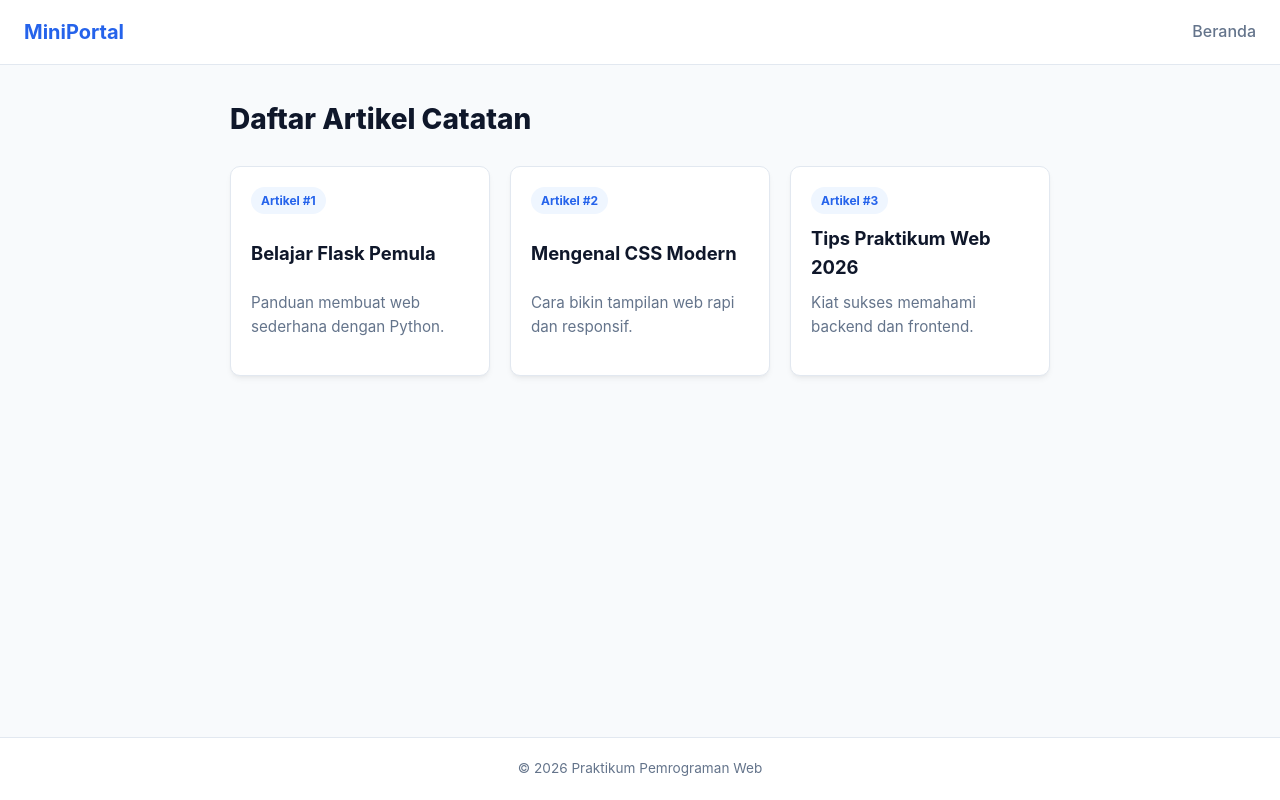
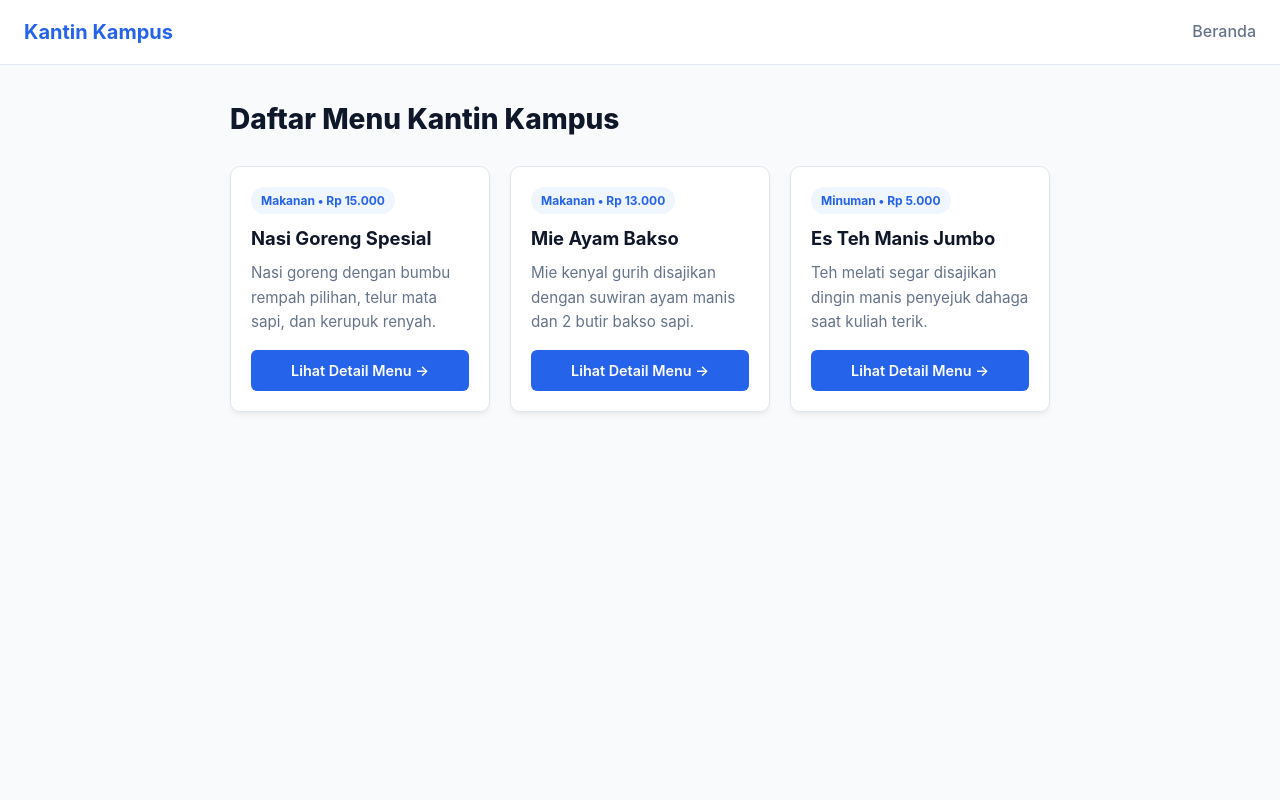
Before and after one commit to Faiz-abdurrachman/pertemuan_05_pemweb, a Flask app: page / in a window 1280 px wide. Run offline with Flask 3, Linux system fonts and the light colour scheme.

Commit message:
feat: adopt Kantin Kampus menu theme for clean live-coding

```diff
--- a/app.py
+++ b/app.py
@@ -2,31 +2,34 @@ from flask import Flask, render_template
 
 app = Flask(__name__)
 
-# Data artikel mini sederhana (Hasil pembelajaran P-04)
-artikel_list = [
+# Data menu kantin kampus sederhana untuk praktikum
+menu_list = [
     {
-        "id": 1,
-        "judul": "Belajar Flask Pemula",
-        "ringkasan": "Panduan membuat web sederhana dengan Python.",
-        "konten": "Flask adalah micro-framework Python yang sangat ringan, fleksibel, dan mudah dipelajari untuk pemula."
+        'id': 1,
+        'nama': 'Nasi Goreng Spesial',
+        'harga': 'Rp 15.000',
+        'kategori': 'Makanan',
+        'deskripsi': 'Nasi goreng dengan bumbu rempah pilihan, telur mata sapi, dan kerupuk renyah.'
     },
     {
-        "id": 2,
-        "judul": "Mengenal CSS Modern",
-        "ringkasan": "Cara bikin tampilan web rapi dan responsif.",
-        "konten": "CSS modern memungkinkan penataan kartu dan formulir tanpa perlu library rumit atau JavaScript tambahan."
+        'id': 2,
+        'nama': 'Mie Ayam Bakso',
+        'harga': 'Rp 13.000',
+        'kategori': 'Makanan',
+        'deskripsi': 'Mie kenyal gurih disajikan dengan suwiran ayam manis dan 2 butir bakso sapi.'
     },
     {
-        "id": 3,
-        "judul": "Tips Praktikum Web 2026",
-        "ringkasan": "Kiat sukses memahami backend dan frontend.",
-        "konten": "Kunci utama belajar web adalah memahami bagaimana browser mengirim permintaan HTTP dan server mengembalikan respon HTML."
+        'id': 3,
+        'nama': 'Es Teh Manis Jumbo',
+        'harga': 'Rp 5.000',
+        'kategori': 'Minuman',
+        'deskripsi': 'Teh melati segar disajikan dingin manis penyejuk dahaga saat kuliah terik.'
     }
 ]
 
-@app.route("/")
+@app.route('/')
 def home():
-    return render_template("index.html", artikel_list=artikel_list)
+    return render_template('index.html', menu_list=menu_list)
 
-if __name__ == "__main__":
+if __name__ == '__main__':
     app.run(debug=True)
--- a/templates/base.html
+++ b/templates/base.html
@@ -3,23 +3,19 @@
 <head>
     <meta charset="UTF-8">
     <meta name="viewport" content="width=device-width, initial-scale=1.0">
-    <title>{% block title %}Mini Portal{% endblock %} - Praktikum Web</title>
+    <title>{% block title %}Kantin Kampus{% endblock %}</title>
     <link rel="stylesheet" href="{{ url_for('static', filename='style.css') }}">
 </head>
 <body>
-    <header class="navbar">
-        <a href="{{ url_for('home') }}" class="brand">MiniPortal</a>
-        <nav class="nav-links">
+    <nav class="navbar">
+        <a href="{{ url_for('home') }}" class="brand">Kantin Kampus</a>
+        <div class="nav-links">
             <a href="{{ url_for('home') }}">Beranda</a>
-        </nav>
-    </header>
+        </div>
+    </nav>
 
     <main class="container">
         {% block content %}{% endblock %}
     </main>
-
-    <footer class="footer">
-        <p>&copy; 2026 Praktikum Pemrograman Web</p>
-    </footer>
 </body>
 </html>
--- a/templates/index.html
+++ b/templates/index.html
@@ -1,16 +1,17 @@
 {% extends 'base.html' %}
 
-{% block title %}Beranda Catatan{% endblock %}
+{% block title %}Daftar Menu Kantin{% endblock %}
 
 {% block content %}
-<h1 class="page-title">Daftar Artikel Catatan</h1>
+<h1 class="page-title">Daftar Menu Kantin Kampus</h1>
 
 <div class="card-grid">
-    {% for item in artikel_list %}
+    {% for item in menu_list %}
     <div class="card">
-        <span class="badge">Artikel #{{ item.id }}</span>
-        <h3>{{ item.judul }}</h3>
-        <p>{{ item.ringkasan }}</p>
+        <span class="badge">{{ item.kategori }} &bull; {{ item.harga }}</span>
+        <h3>{{ item.nama }}</h3>
+        <p>{{ item.deskripsi }}</p>
+        <a href="#" class="btn">Lihat Detail Menu &rarr;</a>
     </div>
     {% endfor %}
 </div>
```
